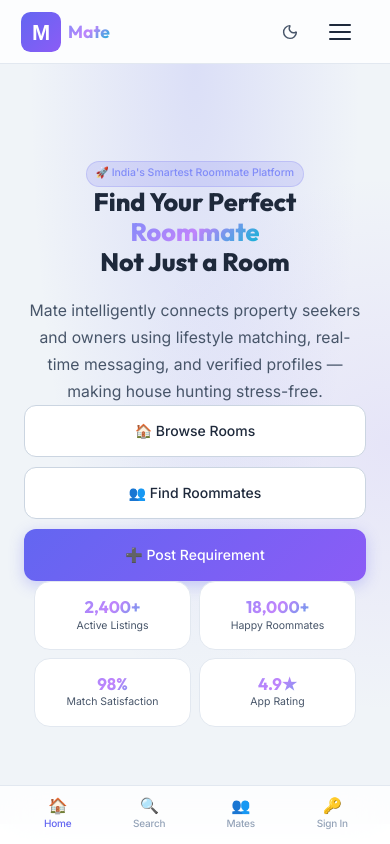
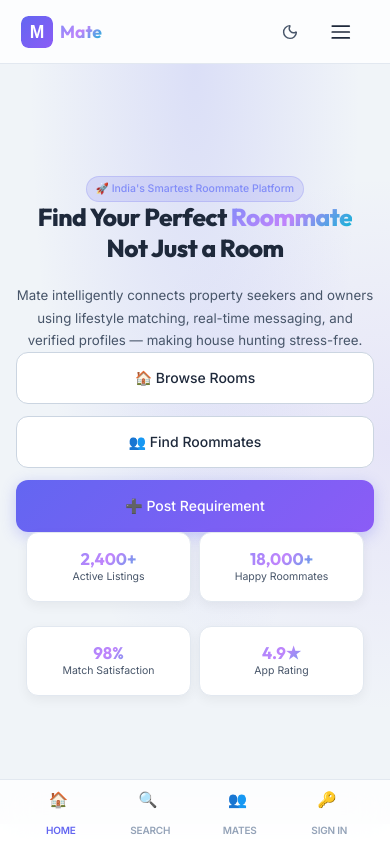
Before and after one commit to sidpurvviya-dotcom/mate, a Next.js app: page / in a window 390 px wide. Shown: the top 844 px of the page. Built offline with nearby package versions, Linux system fonts and the light colour scheme.

Commit message:
style: Apply 'Mobile Elegance' layout rules with fluid spacing and card sizing for native feel

```diff
--- a/src/app/globals.css
+++ b/src/app/globals.css
@@ -832,38 +832,76 @@
     font-size: 14px; /* Sets a smaller base size for the entire phone screen */
   }
 
-  /* Fix Home Page Headline */
+  /* 1. Global Spacing & Layout */
+  .container, .main-wrapper {
+    padding: 0 16px !important; /* Standardized side spacing for beauty */
+    width: 100% !important;
+    box-sizing: border-box;
+  }
+
+  section {
+    padding: 32px 0; /* Breathable vertical spacing between sections */
+  }
+
+  /* 2. Typography Management */
   h1, .hero-title {
-    font-size: 1.8rem !important; /* Forces the large title to fit the phone width */
-    line-height: 1.2 !important;
-    padding: 0 10px;
+    font-size: 1.75rem !important; /* Perfect fit for mobile headers */
+    line-height: 1.25 !important;
+    letter-spacing: -0.02em; /* Tighter letter spacing for a modern look */
+    text-align: center !important;
+  }
+
+  p {
+    font-size: 0.95rem !important;
+    line-height: 1.5;
+    color: #4b5563; /* Soft gray for better readability */
   }
 
   /* Shrink All Icons */
   i, svg {
     transform: scale(0.85); /* Visually shrinks icons to prevent overcrowding */
   }
+  .navbar-logo { height: 32px !important; width: auto; }
+  .theme-toggle, .menu-icon, .hamburger { transform: scale(0.85); }
 
-  /* Fix Container Visibility */
-  .container, .card, .hero-section {
-    width: 100% !important;
-    max-width: 100vw !important;
-    padding: 0 12px !important; /* Adds safe breathing room on the edges */
-    box-sizing: border-box;
+  /* 3. Icon & Navigation Styling */
+  .bottom-nav, .mobile-bottom-nav {
+    height: 65px;
+    padding-bottom: env(safe-area-inset-bottom); /* Fix for modern notch phones */
   }
 
-  /* Fit the Action Buttons */
-  .hero-buttons {
+  .nav-icon, .tab-icon {
+    width: 24px !important;
+    height: 24px !important;
+    margin-bottom: 4px;
+    font-size: 1.1rem !important;
+  }
+
+  .nav-label, .bottom-nav-label, .bottom-nav span {
+    font-size: 10px !important;
+    font-weight: 600;
+    text-transform: uppercase;
+    letter-spacing: -0.2px;
+  }
+
+  /* 4. Component Scaling (Cards & Buttons) */
+  .button-group, .hero-buttons, .action-buttons {
     display: flex !important;
-    flex-direction: column !important;
-    gap: 10px;
+    flex-direction: column !important; /* Stack buttons to fill screen width */
+    gap: 12px !important;
     width: 100%;
   }
-  .hero-buttons .btn {
+  .button-group .btn, .hero-buttons .btn, .action-buttons .btn {
     width: 100% !important;
   }
 
-  /* Shrink Stats Cards to fit 2-per-row */
+  .card {
+    border-radius: 12px !important; /* Smoother, more 'beautiful' corners */
+    padding: 16px !important;
+    margin-bottom: 16px;
+    box-shadow: 0 4px 12px rgba(0, 0, 0, 0.05) !important; /* Soft, premium shadow */
+  }
+
   .stats-container {
     display: grid !important;
     grid-template-columns: repeat(2, 1fr) !important;
@@ -873,7 +911,7 @@
 
   .stat-card {
     min-width: unset !important;
-    padding: 15px 5px !important;
+    padding: 16px !important;
   }
   .stat-card h2 { font-size: 1.2rem !important; margin: 0; }
   .stat-card p { font-size: 0.75rem !important; margin: 0; }
@@ -887,29 +925,24 @@
     flex: 1 1 100% !important;
   }
 
-  .city-chips {
+  /* 5. Horizontal Swiping for City List */
+  .city-chips-container, .city-chips {
     overflow-x: auto;
     display: flex;
     white-space: nowrap;
     flex-wrap: nowrap !important;
-    padding-bottom: 5px;
+    gap: 8px;
+    padding-bottom: 10px;
     -webkit-overflow-scrolling: touch;
     scrollbar-width: none;
   }
-  .city-chips::-webkit-scrollbar {
+  .city-chips-container::-webkit-scrollbar, .city-chips::-webkit-scrollbar {
     display: none;
   }
 
   /* Bottom Navigation */
-  .bottom-nav-item, .mobile-tab-btn, .bottom-nav {
+  .bottom-nav-item, .mobile-tab-btn {
     padding: 5px !important;
-  }
-  .bottom-nav-label, .bottom-nav span {
-    font-size: 10px !important;
-    letter-spacing: -0.2px;
-  }
-  .mobile-tab-btn .tab-icon {
-    font-size: 1.1rem !important;
   }
 }
 
```
